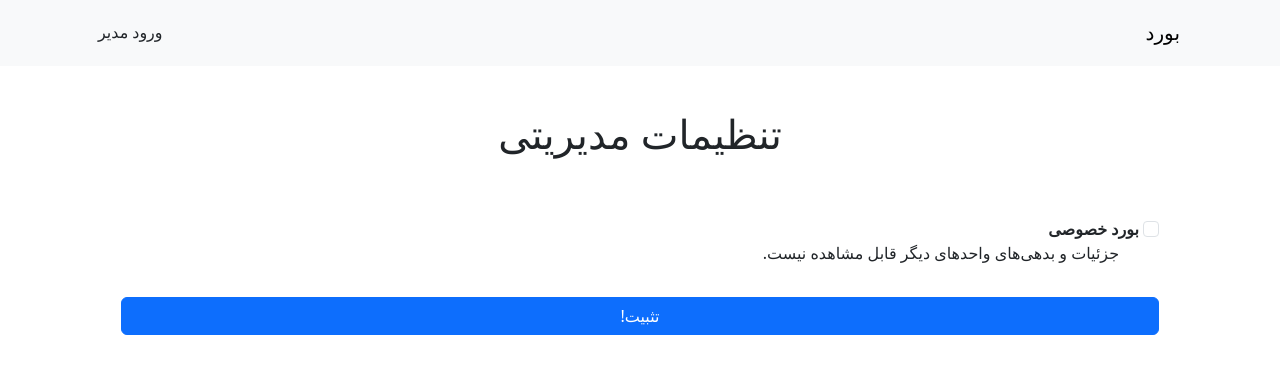
After one commit to Aquarii/xpns, a Flask app: page /mgr_options in a window 1280 px wide. The commit adds this page. Shown: the top 374 px of the page. Run offline with Flask 3, Linux system fonts and the light colour scheme.

Commit message:
options skel!

```diff
--- a/app/forms.py
+++ b/app/forms.py
@@ -100,3 +100,8 @@ class RegistrationForm(FlaskForm):
             User.email == self.email.data))
         if user is not None:
             raise ValidationError('لطفا از ایمیل دیگری استفاده کنید.')
+
+
+class MgrOptionsForm(FlaskForm):
+    personalized_board = BooleanField('بورد خصوصی')
+    submit = SubmitField('تثبیت!')
--- a/app/routes.py
+++ b/app/routes.py
@@ -14,7 +14,8 @@ from app.forms import (
     AddTransactionForm,
     AddUnitForm,
     LoginForm,
-    RegistrationForm
+    RegistrationForm,
+    MgrOptionsForm,
 )
 from app.models import (
     Building,
@@ -30,18 +31,22 @@ from app.models import (
 
 @app.route("/", methods=["GET", "POST"])
 def index():
-    select_residents_balances = sa.select(
-        Unit.unit_number, Unit.resident, Unit.balance, Unit.owner
-    ).order_by(Unit.unit_number)
-    residents_balances = db.session.execute(select_residents_balances).all()
-
     select_building = sa.select(Building).join(CashReserve)
     building = db.session.scalar(select_building)
+
+    if building is None: # first launch
+        return redirect(url_for('add_building'))
+
     building = {
         "id": building.building_id,
         "name": building.name,
         "reserve": building.cash_reserves[0].amount,
     }
+
+    select_residents_balances = sa.select(
+        Unit.unit_number, Unit.resident, Unit.balance, Unit.owner
+    ).order_by(Unit.unit_number)
+    residents_balances = db.session.execute(select_residents_balances).all()
 
     select_expenses = sa.select(Expense).options(
         sa.orm.load_only(Expense.name, Expense.amount, Expense.period)
@@ -417,3 +422,9 @@ def register():
         flash('تبریک! کاربر جدید افزوده شد.')
         return redirect(url_for('login'))
     return render_template('register.html',title='Register', form=form)
+
+
+@app.route('/mgr_options', methods=['GET','POST'])
+def mgr_options():
+    form = MgrOptionsForm(request.form)
+    return render_template('mgr_options.html', form=form, title='Options')
--- a/app/templates/base.html
+++ b/app/templates/base.html
@@ -29,9 +29,9 @@
               <li class="nav-item">
                 <a class="nav-link" href="{{ url_for('view_units') }}">لیست واحدها</a>
               </li>
-              <!-- <li class="nav-item">
-                <a class="nav-link" href="{{ url_for('add_transaction') }}">واریزی جدید</a>
-              </li> -->
+              <li class="nav-item">
+                <a class="nav-link" href="{{ url_for('mgr_options') }}">تنظیمات</a>
+              </li>
               <li class="nav-item">
                 <li class="nav-item">
                   <a class="nav-link" href="{{ url_for('add_building') }}">ساختمان جدید</a>
--- /dev/null
+++ b/app/templates/mgr_options.html
@@ -0,0 +1,16 @@
+{% extends "base.html" %}
+
+{% block content %}
+<div class="container">
+    <h1 style="padding: 3%; margin-top: 1%; text-align: center;">تنظیمات مدیریتی</h1>
+    <form style="padding: 1%; margin:1em"  action="" method="post" novalidate>
+        {{ form.hidden_tag() }}
+        <dl>
+            <dt>{{ form.personalized_board(class="form-check-input") }}
+            {{form.personalized_board.label(class="form-check-label") }}</dt>
+            <dd>جزئیات و بدهی‌های واحدهای دیگر قابل مشاهده نیست.</dd>
+        </dl>
+        <p>{{ form.submit(class="btn btn-primary mt-3", style="width: 100%") }}</p>
+    </form>
+</div>
+{% endblock %}
```
